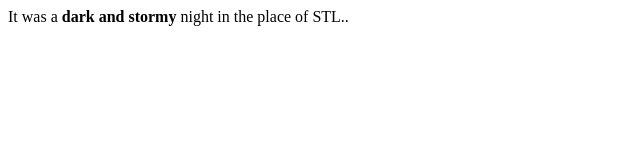
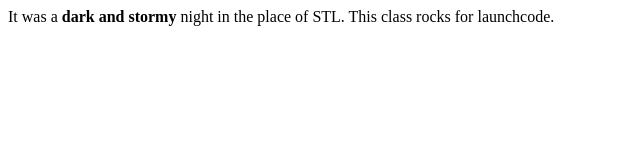
Before and after one commit to Nowens17/fireside-story, a plain HTML site: page index.html in a window 1280 px wide. Shown: the whole page, without its empty margins (0-640 px from the left). Drawn offline with Linux system fonts and the light colour scheme.

Commit message:
added another line

```diff
--- a/index.html
+++ b/index.html
@@ -1,5 +1,6 @@
 <html>
     <body>
-        <p>It was a <b>dark and stormy</b> night in the place of STL..</p>
+        <p>It was a <b>dark and stormy</b> night in the place of STL.
+            This class rocks for launchcode.</p>
     </body>
 </html>
```
